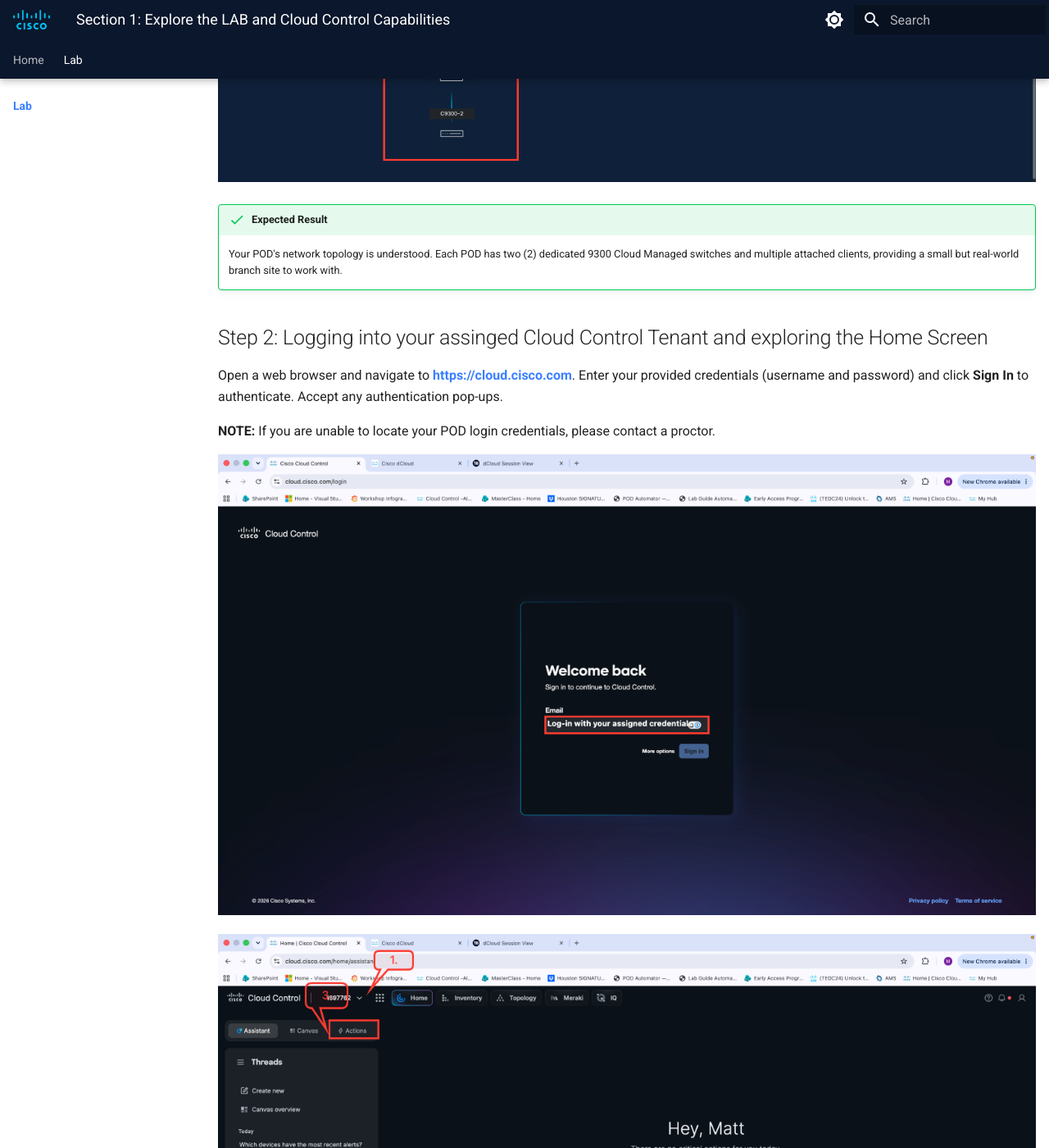
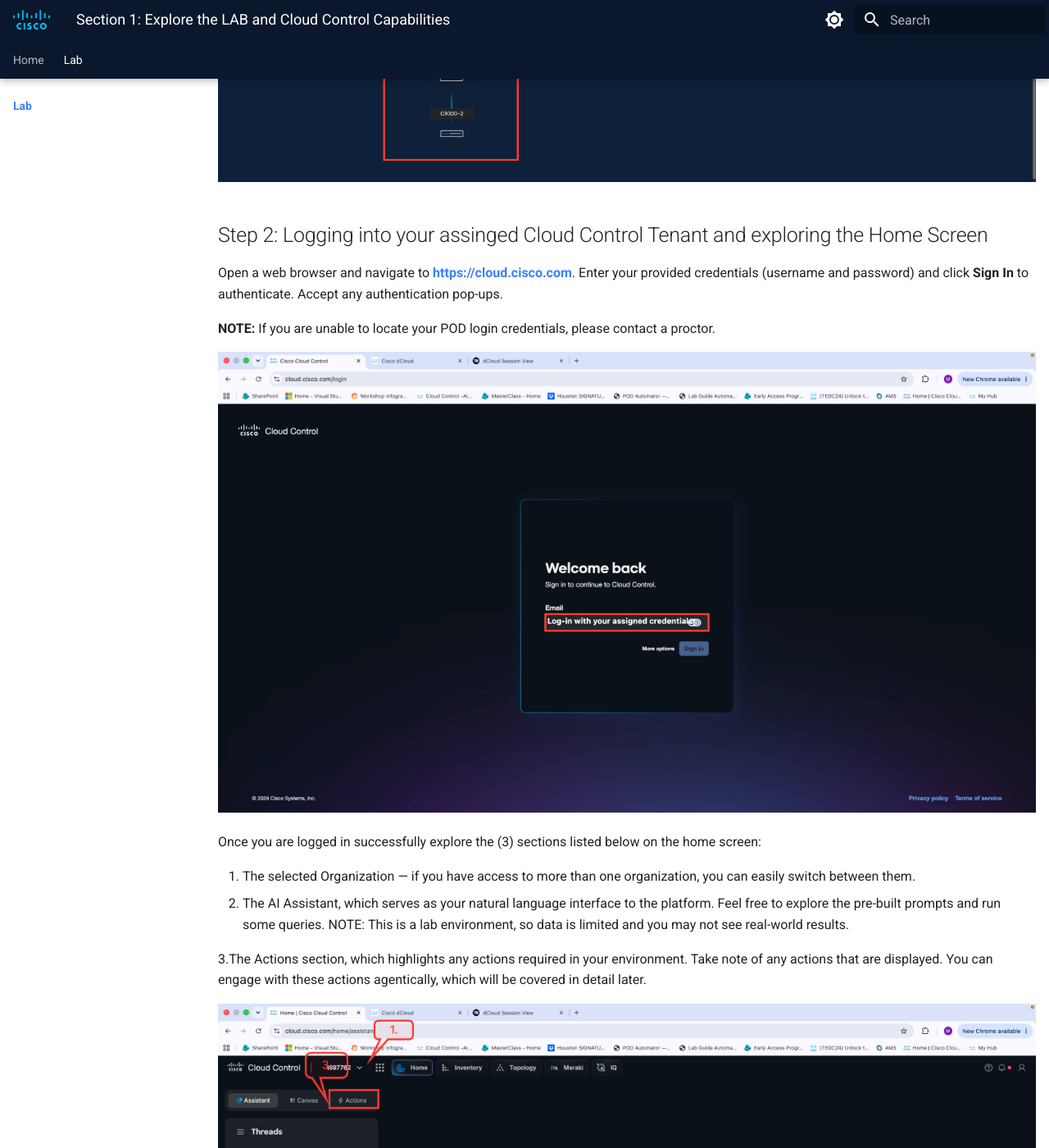
Before and after one commit to mokuma56/tedcn24-01-fy27, an MkDocs documentation site: the page built from docs/section-1-explore-the-lab-and-cloud-control-capabilities/index.md, in a window 1280 px wide and 1400 px high, scrolled down 802 px. Shown: the whole window at 82% size. Built offline with MkDocs 1.6.1 and Material for MkDocs 9.7.7, drawn with Linux system fonts in a browser that asks for light colours; some of the changed text lies outside the part shown.

```diff
--- a/docs/section-1-explore-the-lab-and-cloud-control-capabilities/index.md
+++ b/docs/section-1-explore-the-lab-and-cloud-control-capabilities/index.md
@@ -8,19 +8,21 @@ In this section, you will discover how Cloud Control streamlines the management
 
 ![](../screenshots/capture-65158d7c.png)
 
-!!! success "Expected Result"
-    <p>Your POD's network topology is understood. Each POD has two (2) dedicated 9300 Cloud Managed switches and multiple attached clients, providing a small but real-world branch site to work with.</p>
-
 ## Step 2: Logging into your assinged Cloud Control Tenant and exploring the Home Screen
 
 <p>Open a web browser and navigate to <a href="https://cloud.cisco.com" rel="noopener noreferrer" target="_blank"><strong>https://cloud.cisco.com</strong></a>. Enter your provided credentials (username and password) and click <strong>Sign In</strong> to authenticate. Accept any authentication pop-ups.</p><p><strong>NOTE:</strong> If you are unable to locate your POD login credentials, please contact a proctor.</p>
 
 ![](../screenshots/capture-f706efe4.png)
 
+Once you are logged in successfully explore the (3) sections listed below on the home screen:
+
+1. The selected Organization — if you have access to more than one organization, you can easily switch between them.
+2. The AI Assistant, which serves as your natural language interface to the platform. Feel free to explore the pre-built prompts and run some queries.
+NOTE: This is a lab environment, so data is limited and you may not see real-world results.
+
+3.The Actions section, which highlights any actions required in your environment. Take note of any actions that are displayed. You can engage with these actions agentically, which will be covered in detail later.
+
 ![](../screenshots/capture-91b7aa81.png)
-
-!!! success "Expected Result"
-    <p>You are successfully logged in to the Cloud Control tenant dashboard and have explored the home screen.</p>
 
 ## Step 3: Explore 9-Dot Menu
 
@@ -30,5 +32,5 @@ In this section, you will discover how Cloud Control streamlines the management
 
 ![](../screenshots/capture-eb82ce39.png)
 
-!!! success "Expected Result"
-    <p>The 9-dot menu expands to display all available applications and navigation options within Cloud Control. You have explored the applications, products, and the option to pin items to the navigation banner.</p>
+
+---
```
Also changed, not shown: docs/index.md (+6 -35 lines).
